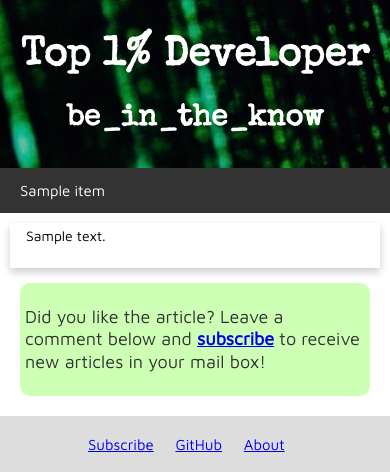
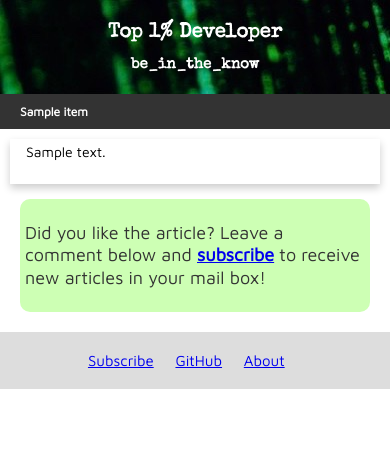
Before and after one commit to mikaeilorfanian/lightning, a Python web app: template templates/article-template.html in a window 390 px wide. Shown: the top 472 px of the page. Run offline with Jinja, Linux system fonts and the light colour scheme; the template is opened without the code that fills it: most values are stand-ins (such as "Sample title", 1, 10 or a date in 2020).

Commit message:
Optimize header, navbar, and article headers for mobile devices
By making them smaller so more of the article is visible

```diff
--- a/static/blog.css
+++ b/static/blog.css
@@ -102,6 +102,21 @@ body {
   }
 }
 
+@media screen and (max-width: 700px) {
+  .header h1 {
+    font-size: 20px;
+  }
+  .header h2 {font-size: 15px;}
+}
+
+@media screen and (max-width: 700px) {
+  .navbar a {
+    padding: 10px 20px;
+    font-size: 12px;
+    font-weight: bolder;
+  }
+}
+
 .card {
   box-shadow: 0 4px 8px 0 rgba(0, 0, 0, 0.2);
   transition: 0.3s;
--- a/templates/article-template.html
+++ b/templates/article-template.html
@@ -84,6 +84,13 @@
         }
 
         .subscribe-comment-bubble p {font-size:18px; line-height:1.25em;}
+
+        @media screen and (max-width: 700px) {
+          article h1 {
+            font-size: 25px;
+          }
+          article h2 {font-size: 20px;}
+        }
         </style>
 {% endblock %}
 {% block body %}
```
